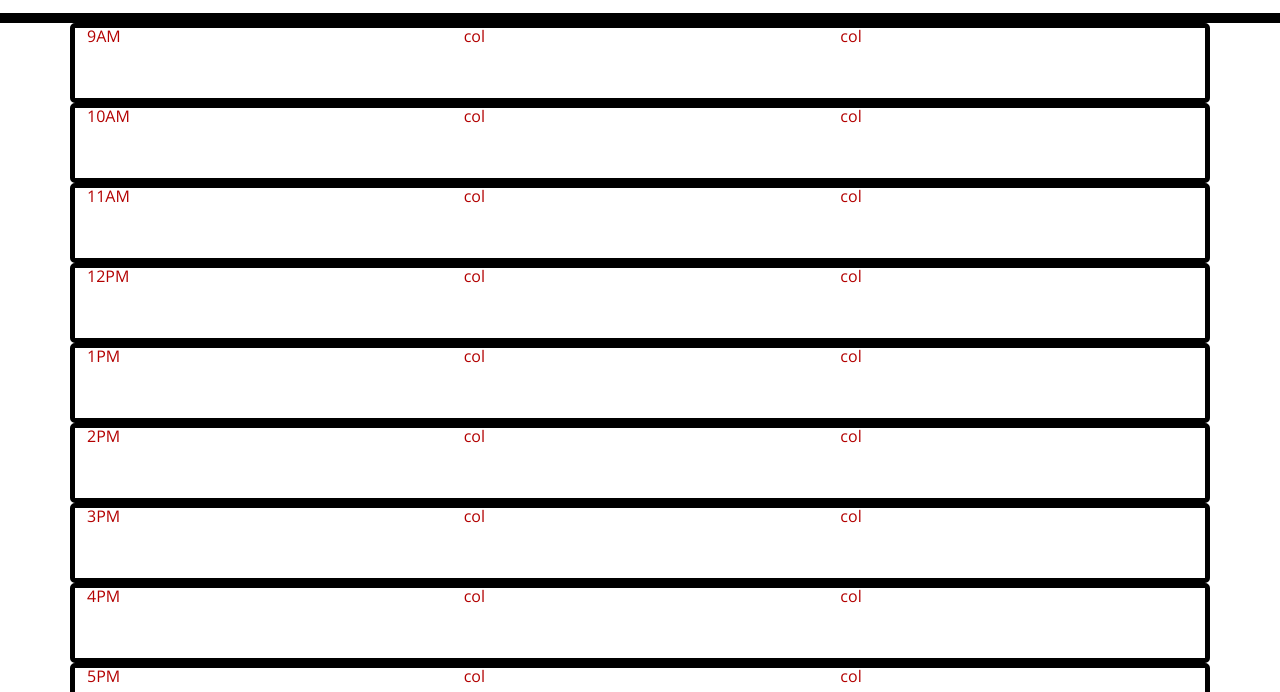
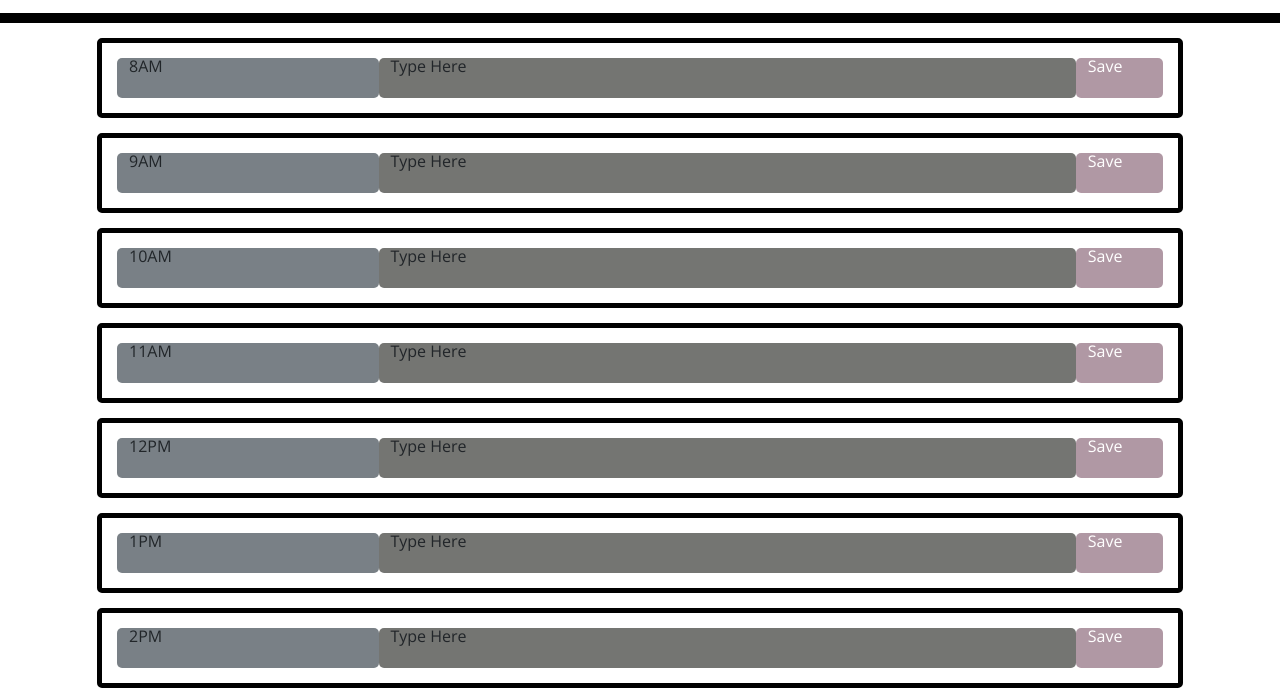
Before and after one commit to RafaelH731/work-day-scheduler, a plain HTML site: page index.html in a window 1280 px wide. Shown: the part 108-800 px from the top of the page. Drawn offline with nearby package versions, Linux system fonts and the light colour scheme.

Commit message:
grounwork/layout of the JS, todo list

```diff
--- a/index.html
+++ b/index.html
@@ -24,74 +24,77 @@
       <h1 class="display-3">Work Day Scheduler</h1>
       <p class="lead">A simple calendar app for scheduling your work day</p>
       <p id="currentDay" class="lead"></p>
+      <h2 id="day"></h2>
     </header>
     <div class="container">
       <!-- Timeblocks go here -->
-      <!-- <div class="row">
-        <div class="col">8AM</div>
-        <div class="col">col</div>
-        <div class="col">col</div>
-
-      </div> -->
       <div class="row">
-        <div class="col">9AM</div>
-        <div class="col">col</div>
-        <div class="col">col</div>
+        <div class="col-sm-3" id="currentHour">8AM</div>
+        <div class="col-md-8" id="textBox">Type Here</div>
+        <div class="col-sm-1" id="saveButton">Save</div>
 
       </div>
       <div class="row">
-        <div class="col">10AM</div>
-        <div class="col">col</div>
-        <div class="col">col</div>
+        <div class="col-sm-3" id="currentHour">9AM</div>
+        <div class="col-md-8" id="textBox">Type Here</div>
+        <div class="col-sm-1" id="saveButton">Save</div>
 
       </div>
       <div class="row">
-        <div class="col">11AM</div>
-        <div class="col">col</div>
-        <div class="col">col</div>
+        <div class="col-sm-3" id="currentHour">10AM</div>
+        <div class="col-md-8" id="textBox">Type Here</div>
+        <div class="col-sm-1" id="saveButton">Save</div>
 
       </div>
       <div class="row">
-        <div class="col">12PM</div>
-        <div class="col">col</div>
-        <div class="col">col</div>
+        <div class="col-sm-3" id="currentHour">11AM</div>
+        <div class="col-md-8" id="textBox">Type Here</div>
+        <div class="col-sm-1" id="saveButton">Save</div>
 
       </div>
       <div class="row">
-        <div class="col">1PM</div>
-        <div class="col">col</div>
-        <div class="col">col</div>
+        <div class="col-sm-3" id="currentHour">12PM</div>
+        <div class="col-md-8" id="textBox">Type Here</div>
+        <div class="col-sm-1" id="saveButton">Save</div>
 
       </div>
       <div class="row">
-        <div class="col">2PM</div>
-        <div class="col">col</div>
-        <div class="col">col</div>
+        <div class="col-sm-3" id="currentHour">1PM</div>
+        <div class="col-md-8" id="textBox">Type Here</div>
+        <div class="col-sm-1" id="saveButton">Save</div>
 
       </div>
       <div class="row">
-        <div class="col">3PM</div>
-        <div class="col">col</div>
-        <div class="col">col</div>
+        <div class="col-sm-3" id="currentHour">2PM</div>
+        <div class="col-md-8" id="textBox">Type Here</div>
+        <div class="col-sm-1" id="saveButton">Save</div>
 
       </div>
       <div class="row">
-        <div class="col">4PM</div>
-        <div class="col">col</div>
-        <div class="col">col</div>
+        <div class="col-sm-3" id="currentHour">3PM</div>
+        <div class="col-md-8" id="textBox">Type Here</div>
+        <div class="col-sm-1" id="saveButton">Save</div>
 
       </div>
       <div class="row">
-        <div class="col">5PM</div>
-        <div class="col">col</div>
-        <div class="col">col</div>
+        <div class="col-sm-3" id="currentHour">4PM</div>
+        <div class="col-md-8" id="textBox">Type Here</div>
+        <div class="col-sm-1" id="saveButton">Save</div>
+
+      </div>
+      <div class="row">
+        <div class="col-sm-3" id="currentHour">5PM</div>
+        <div class="col-md-8" id="textBox">Type Here</div>
+        <div class="col-sm-1" id="saveButton">Save</div>
 
       </div>
     </div>
 
 
+
     <script src="https://cdn.jsdelivr.net/npm/bootstrap@5.1.3/dist/js/bootstrap.bundle.min.js" integrity="sha384-ka7Sk0Gln4gmtz2MlQnikT1wXgYsOg+OMhuP+IlRH9sENBO0LRn5q+8nbTov4+1p" crossorigin="anonymous"></script>
     <script src="https://cdnjs.cloudflare.com/ajax/libs/jquery/3.2.1/jquery.min.js"></script>
     <script src="https://cdnjs.cloudflare.com/ajax/libs/moment.js/2.24.0/moment.min.js"></script>
+    <script src="script.js"></script>
   </body>
 </html>
--- a/script.js
+++ b/script.js
@@ -1,6 +1,23 @@
 // var moment = moment().format("H")
 
-//current day variable
-//var currentDay = $("currentDay")
+//gives the current month,day,year,hours,minutes,seconds and AM/PM
+var today = moment();
+$("#day").text(today.format("MMMM Do YYYY, h:mm:ss a"));
 
-$("currentDay").text(now.format("dddd MMMM DD, YYYY"));
+
+//looks up the current time for the highligted hour
+var currentTime = {text: moment().format("h:00 A"), hour: moment().hour()};
+
+
+var store = window.localStorage;
+
+var now = moment();
+
+//funtion to highlight current hour
+function(){
+
+}
+
+//function to save text in text box
+
+//make a functional button to save
--- a/style.css
+++ b/style.css
@@ -36,6 +36,8 @@ body {
     border: 5px solid black;
     justify-content: center;
     border-radius: 5px;
+    padding: 15px;
+    margin: 15px;
   }
 
   .hour {
@@ -75,5 +77,23 @@ body {
   .col {
     color: #b30000;
     justify-content: center;
+    padding: 5px;
 
   }
+
+
+.col-sm-3 {
+  background-color: #798086;
+  border-radius: 5px;
+}
+
+.col-sm-1 {
+  background-color: #B098A4;
+  border-radius: 5px;
+  color: white;
+}
+
+.col-md-8 {
+  background-color: #747572;
+  border-radius: 5px;
+}
```
Also changed, not shown: 1 other file.
